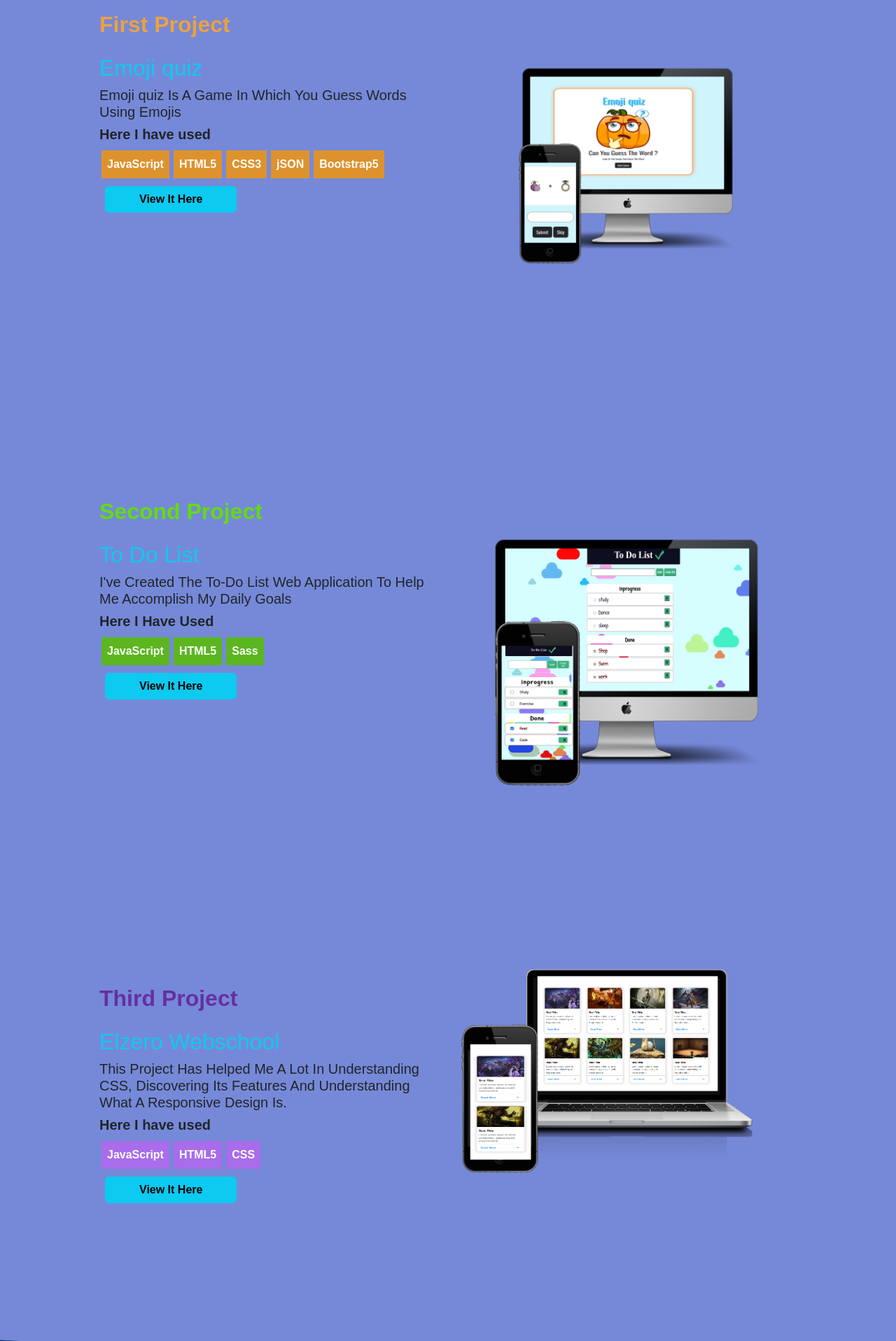
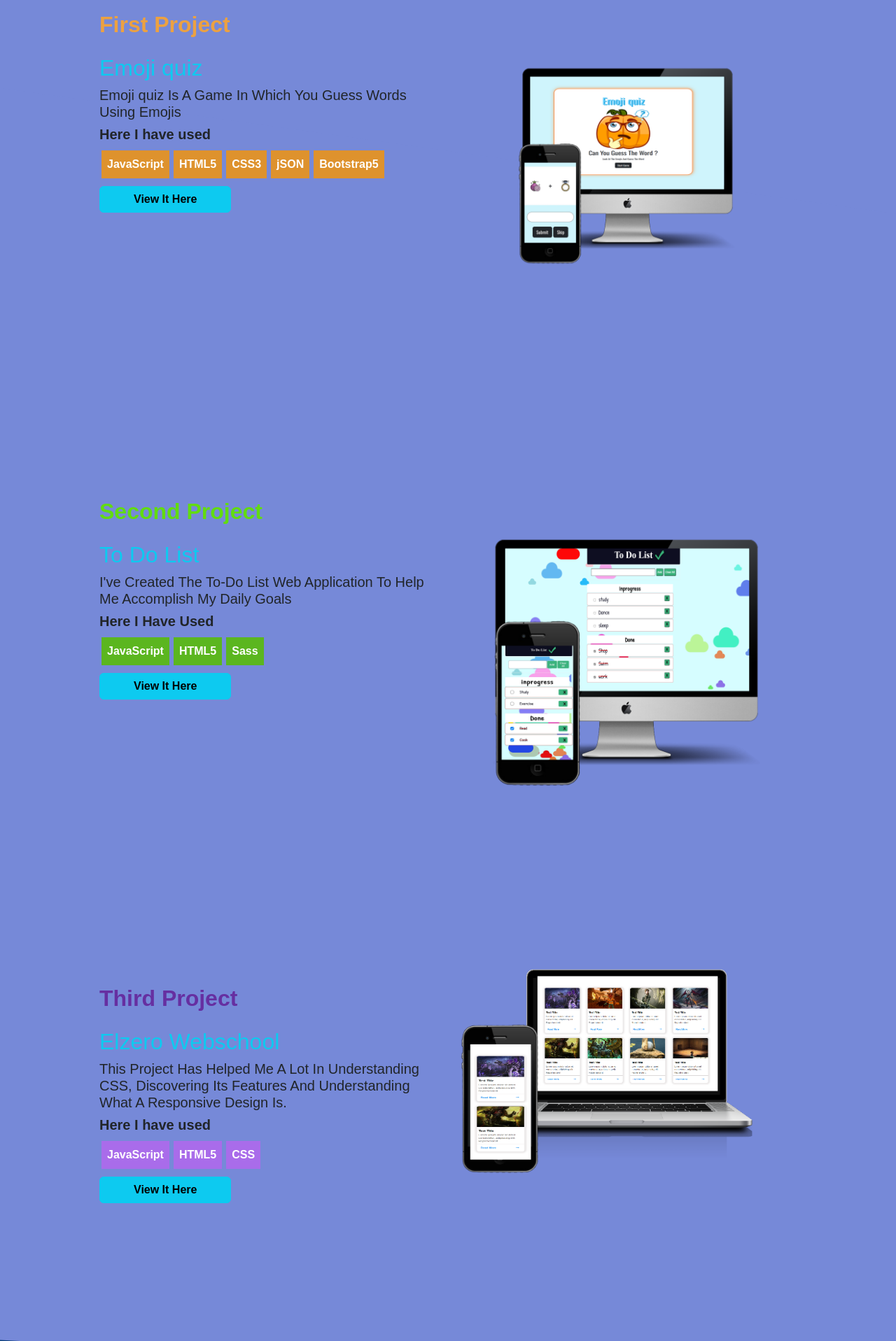
Before and after one commit to 3enabaya/my-app, a React (Create React App) app: page / in a window 1280 px wide. Shown: the part 2572-4489 px from the top of the page at 70% size. Built offline with nearby package versions, Linux system fonts and the light colour scheme.

Commit message:
Update projects.js

```diff
--- a/src/views/projects.js
+++ b/src/views/projects.js
@@ -26,9 +26,9 @@ const Projects = () => {
                         <span className="orange text-white">CSS3</span>
                         <span className="orange text-white">jSON </span>
                         <span className="orange text-white">Bootstrap5 </span>
-                        <div className="view"> <a href="https://3enabaya.github.io/emojiquiz/" className="btn btn-info m-2 fw-bold px-5">View It Here</a> </div>
+                        <div className="view"> <a href="https://3enabaya.github.io/emojiquiz/" className="btn btn-info fw-bold px-md-5 px-lg-5  mt-2">View It Here</a> </div>
                         </div>
-                        <div className="col-6">
+                        <div className="col-md-6 col-lg-6 col-12">
         <span><img className="w-100" src={emoji3} /> </span>
         </div>
         </div>
@@ -42,10 +42,10 @@ const Projects = () => {
                         <span className="green text-white">JavaScript </span>
                         <span className="green text-white">HTML5 </span>
                         <span className="green text-white">Sass</span>
-                        <div className="view"> <a href="https://3enabaya.github.io/todolist/" className="btn btn-info  m-2 fw-bold px-5">View It Here</a> </div>
+                        <div className="view"> <a href="https://3enabaya.github.io/todolist/" className="btn btn-info  fw-bold px-md-5 px-lg-5  mt-2">View It Here</a> </div>
                         </div>
 
-             <div className="col-6">
+                        <div className="col-md-6 col-lg-6 col-12">
         <span><img className="w-100" src={emoji4} /> </span>
         </div>
         </div>
@@ -62,9 +62,9 @@ const Projects = () => {
                         <span className="purple text-white">JavaScript </span>
                         <span className="purple text-white">HTML5 </span>
                         <span className="purple text-white">CSS</span>
-                        <div className="view"> <a href="https://3enabaya.github.io/Elzero/" className="btn btn-info  m-2 fw-bold px-5">View It Here</a> </div>
+                        <div className="view"> <a href="https://3enabaya.github.io/Elzero/" className="btn btn-info  fw-bold px-md-5 px-lg-5  mt-2">View It Here</a> </div>
                         </div>
-             <div className="col-6">
+                        <div className="col-md-6 col-lg-6 col-12">
         <span><img className="w-100" src={emoji5} /> </span>
         </div>
         </div>
```
